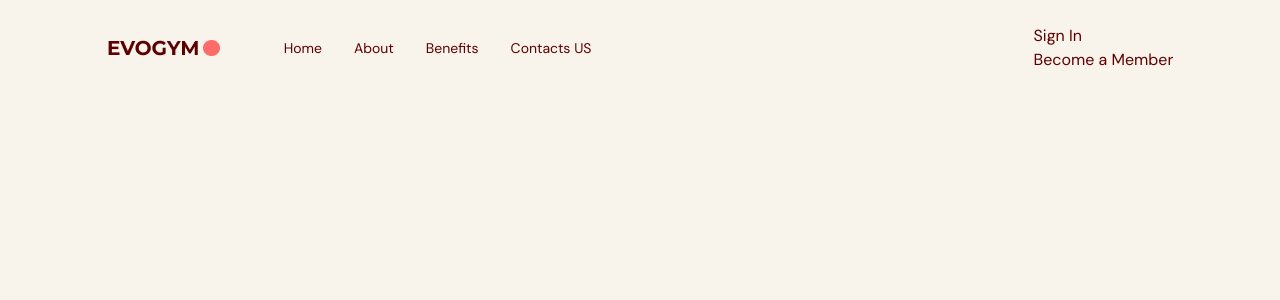
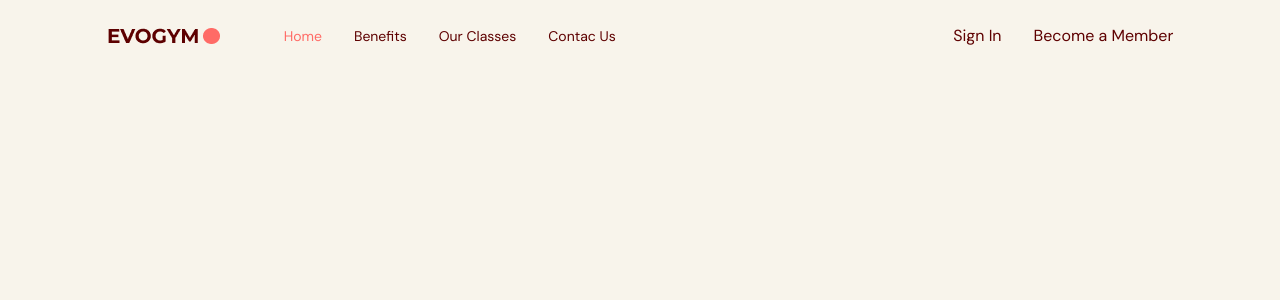
Before and after one commit to istyvnoub/gym-typescript, a React (Vite) app: page / in a window 1280 px wide. Shown: the top 300 px of the page. Built offline with nearby package versions, Linux system fonts and the light colour scheme.

Commit message:
Link for selectedPage created

```diff
--- a/src/App.tsx
+++ b/src/App.tsx
@@ -1,14 +1,15 @@
 import Navbar from "@/scenes/navbar";
-
+import { useState } from "react";
+import { SelectedPage } from "./shared/types";
 
 function App() {
-
+  const [selectedPage, setSelectedPage] = useState(SelectedPage.Home);
 
   return (
-    <div className = "app bg-gray-20">
-     <Navbar />
+    <div className="app bg-gray-20">
+      <Navbar selectedPage={selectedPage} setSelectedPage={setSelectedPage} />
     </div>
-  )
+  );
 }
 
-export default App
+export default App;
--- /dev/null
+++ b/src/scenes/navbar/Link.tsx
@@ -0,0 +1,17 @@
+import { SelectedPage } from "@/shared/types";
+import AnchorLink from "react-anchor-link-smooth-scroll";
+
+type Props = {
+  page: string;
+  selectedPage: SelectedPage ;
+  setSelectedPage : (value: SelectedPage) => void;
+};
+
+const Link = ({ page, selectedPage, setSelectedPage }: Props) => {
+    const lowerCasePage = page.toLowerCase().replace(/ /g, "") as SelectedPage;
+  return <AnchorLink   className={`${selectedPage === lowerCasePage ? "text-primary-500" : ""}
+  transition duration-500 hover:text-primary-300
+`}    onClick={() => setSelectedPage(lowerCasePage)}>{page}</AnchorLink>;
+};
+
+export default Link;
--- a/src/scenes/navbar/index.tsx
+++ b/src/scenes/navbar/index.tsx
@@ -1,10 +1,15 @@
 import { useState } from "react";
 import { Bars3Icon, XMarkIcon } from "@heroicons/react/16/solid";
 import Logo from "@/assets/Logo.png";
+import Link from "./Link";
+import { SelectedPage } from "@/shared/types";
 
-type Props = {};
+type Props = {
+  selectedPage: SelectedPage;
+  setSelectedPage: (value: SelectedPage) => void;
+};
 
-const Navbar = (props: Props) => {
+const Navbar = ({ selectedPage, setSelectedPage }: Props) => {
   const flexBetween = "flex items-center justify-between";
   return (
     <nav>
@@ -16,12 +21,28 @@ const Navbar = (props: Props) => {
             {/* RIGHT SIDE */}
             <div className={`${flexBetween} w-full`}>
               <div className={`${flexBetween} gap-8 text-sm`}>
-                <p>Home</p>
-                <p>About</p>
-                <p>Benefits</p>
-                <p>Contacts US</p>
+                <Link
+                  page="Home"
+                  selectedPage={selectedPage}
+                  setSelectedPage={setSelectedPage}
+                />
+                <Link
+                  page="Benefits"
+                  selectedPage={selectedPage}
+                  setSelectedPage={setSelectedPage}
+                />
+                <Link
+                  page="Our Classes"
+                  selectedPage={selectedPage}
+                  setSelectedPage={setSelectedPage}
+                />
+                <Link
+                  page="Contac Us"
+                  selectedPage={selectedPage}
+                  setSelectedPage={setSelectedPage}
+                />
               </div>
-              <div>
+              <div className={`${flexBetween} gap-8`}>
                 <p>Sign In</p>
                 <button> Become a Member</button>
               </div>
--- /dev/null
+++ b/src/shared/types.tsx
@@ -0,0 +1,6 @@
+export enum SelectedPage {
+    Home = "home",
+    Benefits = "benefits",
+    OurClasses = "ourclasses",
+    ContactUs = "contactus",
+  }
```
